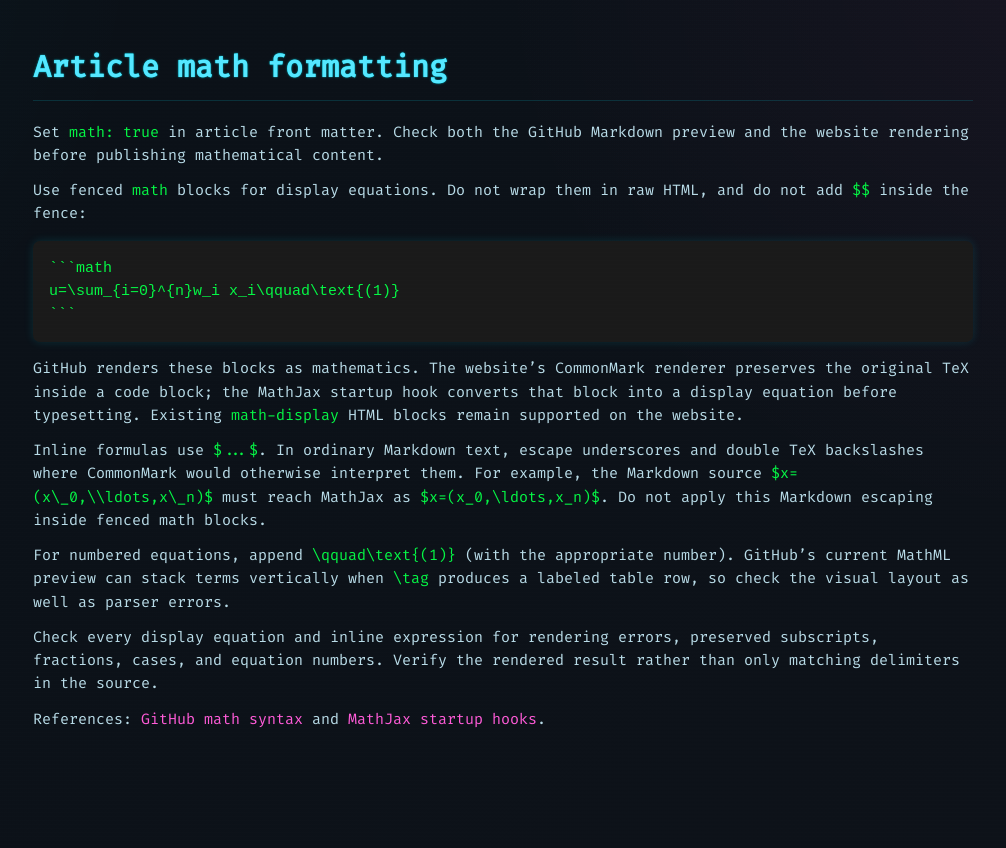
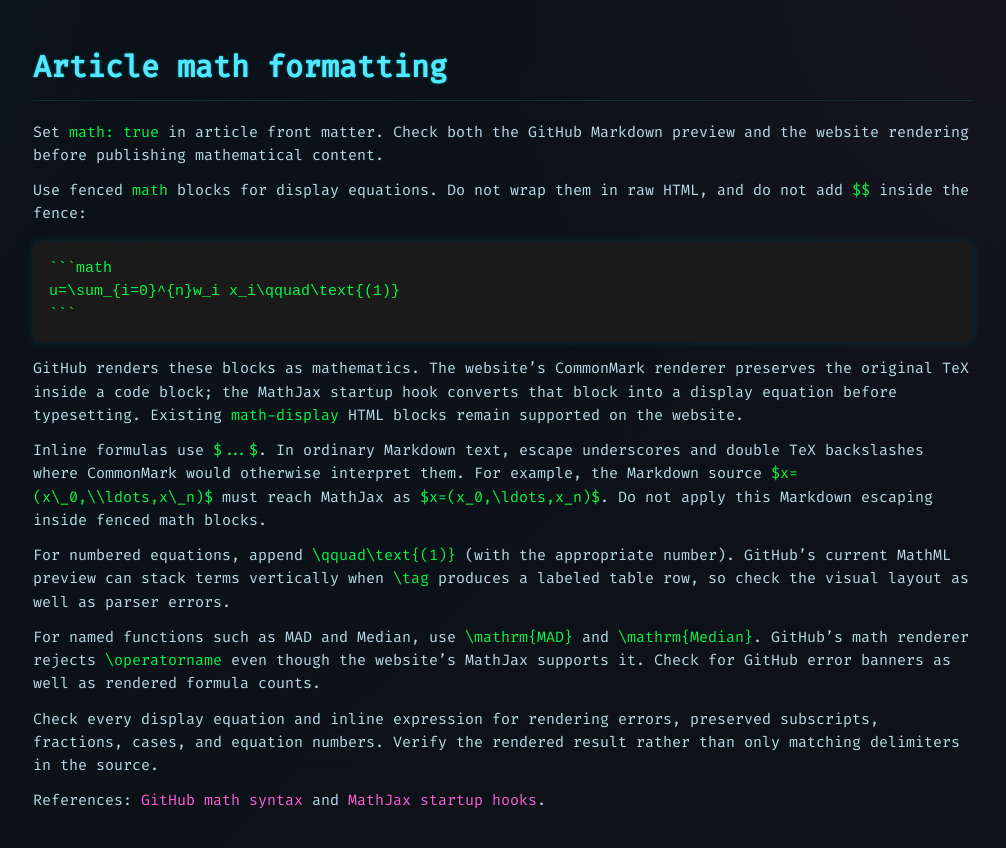
Before and after one commit to Fuzzy-Technologies/fuzzy-technologies.github.io, a Jekyll site: the page built from docs/ARTICLE_MATH.md, in a window 1280 px wide. Shown: the top 848 px of the page, without its empty margins (137-1143 px from the left). Built offline with Jekyll 4.4.1, drawn with Linux system fonts in a browser that asks for light colours; our own code applies the rules of GitHub Pages for plain Markdown files; Markdown is read by kramdown in place of the engine named in the settings.

Commit message:
Use GitHub-supported function labels in Hampel equations

```diff
--- a/docs/ARTICLE_MATH.md
+++ b/docs/ARTICLE_MATH.md
@@ -16,6 +16,8 @@ Inline formulas use `$...$`. In ordinary Markdown text, escape underscores and d
 
 For numbered equations, append `\qquad\text{(1)}` (with the appropriate number). GitHub's current MathML preview can stack terms vertically when `\tag` produces a labeled table row, so check the visual layout as well as parser errors.
 
+For named functions such as MAD and Median, use `\mathrm{MAD}` and `\mathrm{Median}`. GitHub's math renderer rejects `\operatorname` even though the website's MathJax supports it. Check for GitHub error banners as well as rendered formula counts.
+
 Check every display equation and inline expression for rendering errors, preserved subscripts, fractions, cases, and equation numbers. Verify the rendered result rather than only matching delimiters in the source.
 
 References: [GitHub math syntax](https://docs.github.com/en/get-started/writing-on-github/working-with-advanced-formatting/writing-mathematical-expressions) and [MathJax startup hooks](https://docs.mathjax.org/en/v3.2/web/configuration.html#performing-actions-during-initialization).
```
Also changed, not shown: ru/articles/2024-12-01-modified-hampel-filter.md (+2 -2 lines), ru/articles/2025-04-16-hampel-anomalies-filtering.md (+2 -2 lines).
